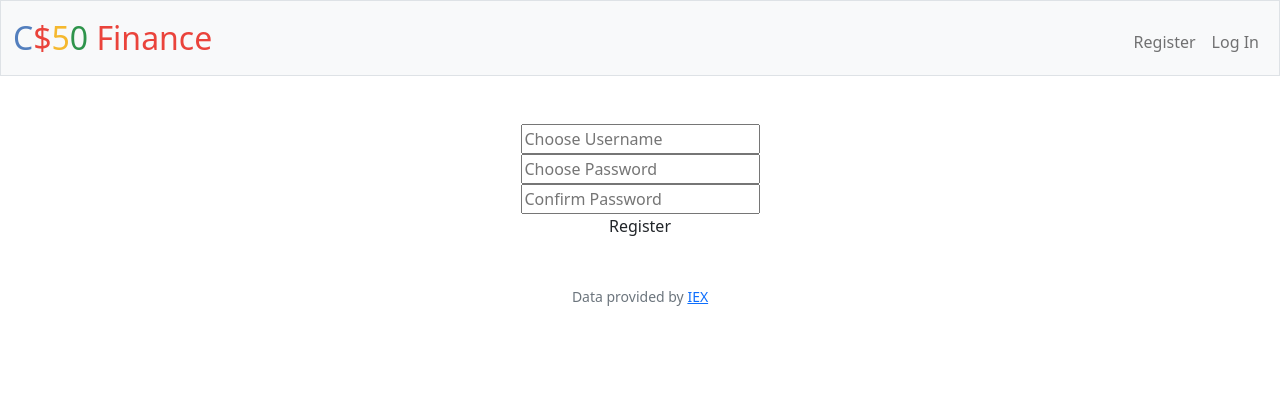
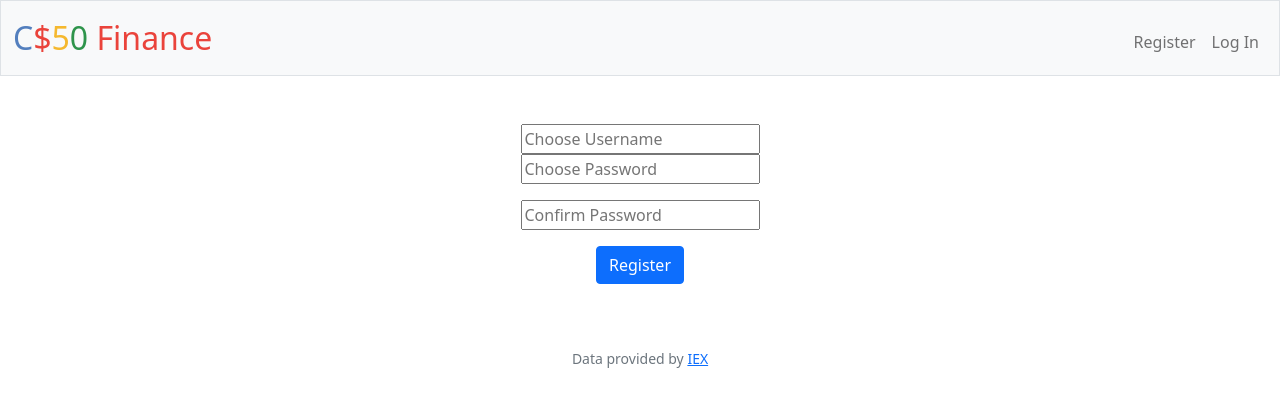
Before and after one commit to alihbaloch/CS50-Projects, a Flask app: page /register in a window 1280 px wide. Shown: the top 407 px of the page. Run offline with Flask 3, Linux system fonts and the light colour scheme; some libraries are stand-ins or nearby versions.

Commit message:
Fri, Aug 11, 2023, 7:32 PM -04:00

```diff
--- a/finance/templates/register.html
+++ b/finance/templates/register.html
@@ -9,13 +9,13 @@
         <div class="section">
             <input autocomplete="off" name="username" placeholder="Choose Username" type="text">
         </div>
-        <div class="section">
+        <div class="mb-3">
             <input autocomplete="off" name="password" placeholder="Choose Password" type="text">
         </div>
-        <div class="section">
+        <div class="mb-3">
             <input autocomplete="off" name="confirmation" placeholder="Confirm Password" type="text">
         </div>
-        <div class="section"
+        <div class="mb-3">
             <button class="btn btn-primary" type="submit">Register</button>
         </div>
     </form>
```
